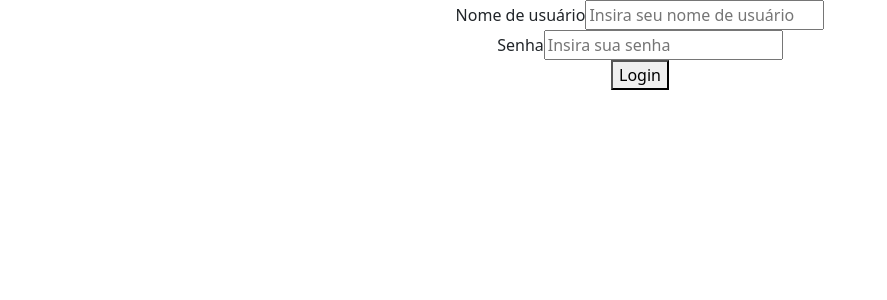
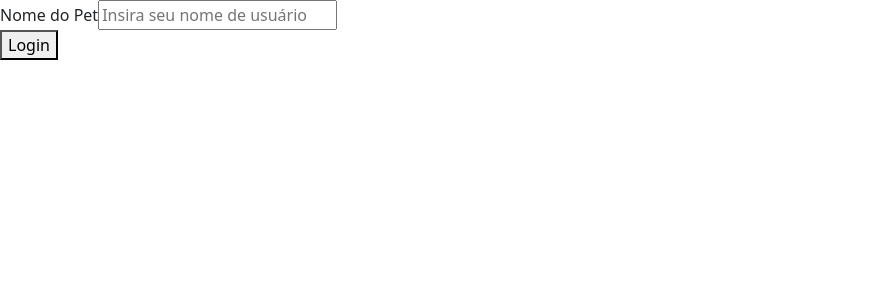
Before and after one commit to ICEI-PUC-Minas-PMGES-TI/pmg-es-2024-1-ti3-9577100-petshop-do-chicao, a React (Create React App) app in the folder Codigo/front/: page /cadastroPets in a window 1280 px wide. Shown: the top 300 px of the page, without its empty margins (0-887 px from the left). Built offline with nearby package versions, Linux system fonts and the light colour scheme.

Commit message:
#13[code] Criação de rotas para Front-end.

```diff
--- a/Codigo/front/package.json
+++ b/Codigo/front/package.json
@@ -11,6 +11,7 @@
     "react": "^18.2.0",
     "react-bootstrap": "^2.10.1",
     "react-dom": "^18.2.0",
+    "react-router-dom": "^6.22.3",
     "react-scripts": "5.0.1",
     "web-vitals": "^2.1.4"
   },
--- a/Codigo/front/src/Pages/Cadastro pets/Cadastro_pets.js
+++ b/Codigo/front/src/Pages/Cadastro pets/Cadastro_pets.js
@@ -19,12 +19,8 @@ function CadastroPets() {
             <div>
                 <form onSubmit={handleSubmit} title="CadastroPets">
                     <div>
-                        <label htmlFor='nome'>Nome de usuário</label>
+                        <label htmlFor='nome'>Nome do Pet</label>
                         <input type='text' placeholder='Insira seu nome de usuário' /*onChange={ u => setUsername(u.target.value)}*//>
-                    </div>
-                    <div>
-                        <label htmlFor='senha'>Senha</label>
-                        <input type='password' placeholder='Insira sua senha' /*onChange={ p => setPassword(p.target.value)}*//>
                     </div>
                     <button>Login</button>
                 </form>
@@ -33,4 +29,4 @@ function CadastroPets() {
     )
 }
 
-export default Login
+export default CadastroPets
--- a/Codigo/front/src/index.js
+++ b/Codigo/front/src/index.js
@@ -1,15 +1,31 @@
 import React from 'react';
 import ReactDOM from 'react-dom/client';
 import './index.css';
-import App from './App';
+import Login from "./Login";
+import Cadastro_pets from "./Pages/Cadastro pets/Cadastro_pets";
 import reportWebVitals from './reportWebVitals';
+import {
+    createBrowserRouter, RouterProvider,
+} from "react-router-dom";
+
+const router = createBrowserRouter([
+    {
+        path: "*",
+        element: <Login />,
+    },
+    {
+        path: "/cadastroPets",
+        element: <Cadastro_pets />,
+    }
+]);
 
 const root = ReactDOM.createRoot(document.getElementById('root'));
 root.render(
-  <React.StrictMode>
-    <App />
-  </React.StrictMode>
+    <React.StrictMode>
+        <RouterProvider router={router} />
+    </React.StrictMode>
 );
+
 
 // If you want to start measuring performance in your app, pass a function
 // to log results (for example: reportWebVitals(console.log))
```
Also changed, not shown: 1 other file (tests, documents, lock files or other folders).
